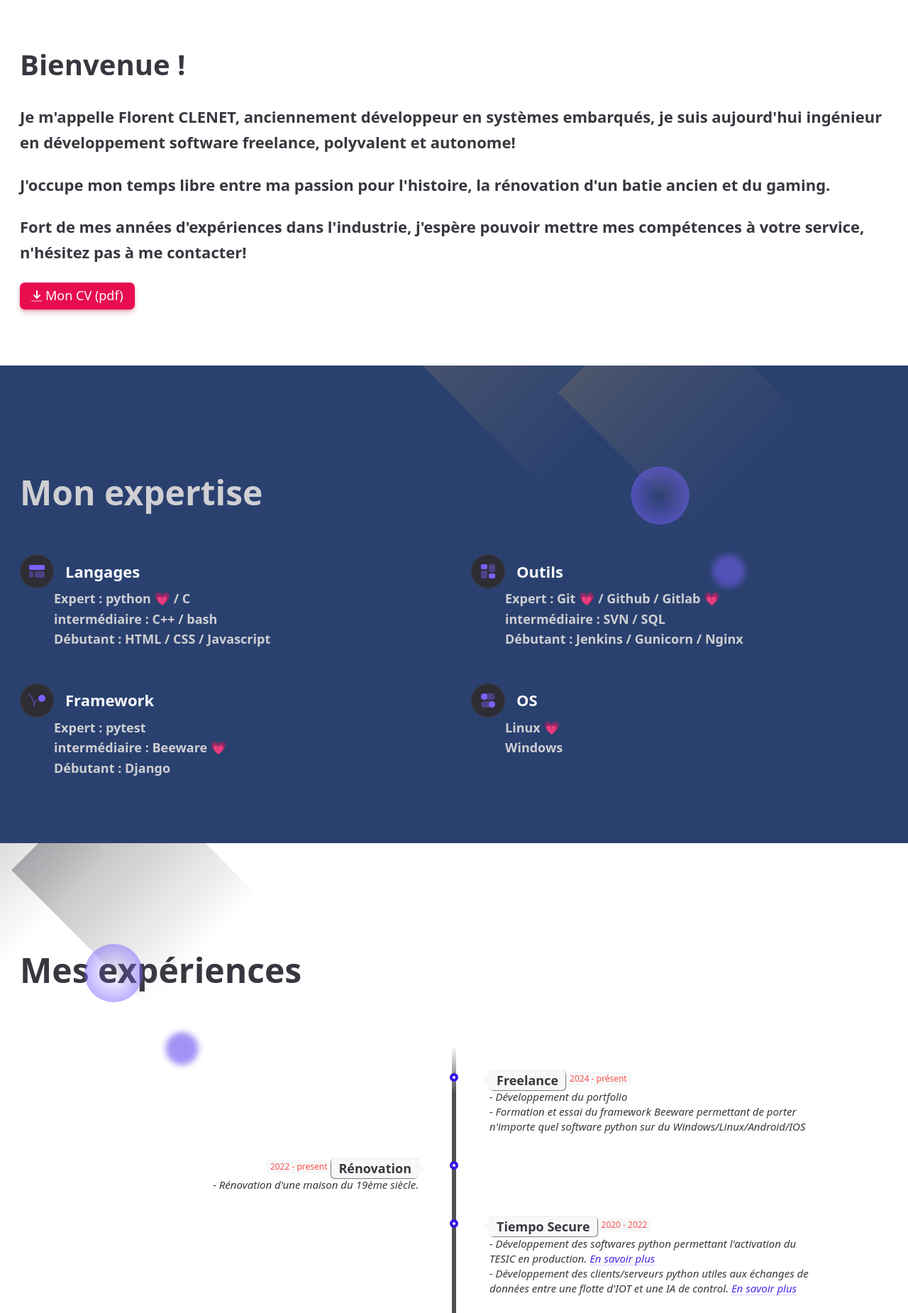
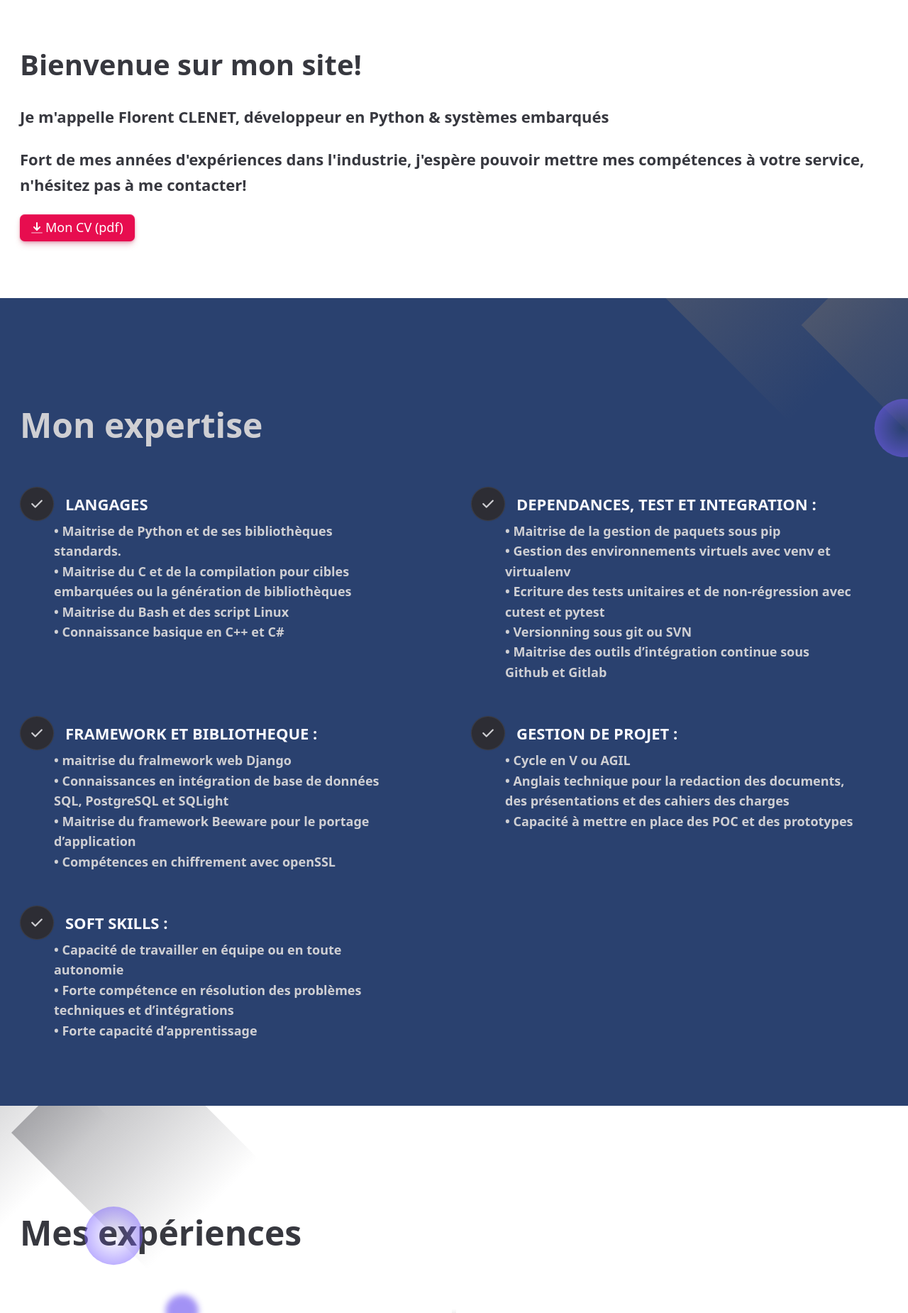
Before and after one commit to florent-clenet/portfolio_public, a Django app: template homepage/templates/homepage/index.html in a window 1280 px wide. Shown: the part 70-1920 px from the top of the page at 71% size. Run offline with Django 3.2, Linux system fonts and the light colour scheme; the template is opened without the code that fills it, so the values that code supplies are empty, except form fields; tables that the repository leaves empty hold one stand-in row (values such as "Sample post"); form fields are guessed from the names that the template uses.

Commit message:
Fix typo and color in timeline, overhaul expertise part, move background image

```diff
--- a/homepage/static/css/_1_diagonal-section.css
+++ b/homepage/static/css/_1_diagonal-section.css
@@ -34,7 +34,7 @@ Usage: codyhouse.co/license
     position: absolute;
     top: 0;
     left: 30%;
-    transform: translateX(-50%);
+    transform: translateX(-30%);
     width: 134%;
     min-width: 1280px;
     max-width: 1920px;
--- a/homepage/static/css/timeline.css
+++ b/homepage/static/css/timeline.css
@@ -75,7 +75,7 @@ body {
   .flag {
     position: relative;
     display: inline;
-    background: rgb(248,248,248);
+    background: hsla(var(--color-primary-h), var(--color-primary-s), calc(var(--color-primary-l) * 0.9), 0.5);
     padding: 2px 10px;
     border-radius: 5px;
 
@@ -106,7 +106,7 @@ body {
     height: 12px;
     margin-top: -10px;
     background: #fff;
-    border-radius: 10px;
+    border-radius: 15px;
     border: 4px solid hsl(var(--color-primary-h), var(--color-primary-s), calc(var(--color-primary-l) * 0.9));
     z-index: 10;
   }
@@ -147,7 +147,7 @@ body {
     display: inline;
 
     line-height: 1em;
-    font-size: 0.66666em;
+    font-size: 1em;
     color: rgb(250,80,80);
     vertical-align: middle;
   }
--- a/homepage/templates/homepage/index.html
+++ b/homepage/templates/homepage/index.html
@@ -22,9 +22,8 @@
           <!--ABOUT-->
         <div class="container max-width-adaptive-lg">
           <div class="text-component text-component--relaxed">
-            <p class="text-2xl font-semibold color-contrast-high">Bienvenue !</p>
-            <p class="text-md font-semibold">Je m'appelle Florent CLENET, anciennement développeur en systèmes embarqués, je suis aujourd'hui ingénieur en développement software freelance, polyvalent et autonome!</p>
-            <p class="text-md font-semibold">J'occupe mon temps libre entre ma passion pour l'histoire, la rénovation d'un batie ancien et du gaming.</p>
+            <p class="text-2xl font-semibold color-contrast-high">Bienvenue sur mon site!</p>
+            <p class="text-md font-semibold">Je m'appelle Florent CLENET, développeur en Python & systèmes embarqués</p>
             <p class="text-md font-semibold">Fort de mes années d'expériences dans l'industrie, j'espère pouvoir mettre mes compétences à votre service, n'hésitez pas à me contacter!</p>
             <a href="{% static 'pdf/Resume.pdf' %}" target="_blank" class="btn btn--accent gap-3xs">
               <svg class="icon icon--xs" viewBox="0 0 16 16" aria-hidden="true">
@@ -52,91 +51,99 @@
               <li class="col-6@md">
                 <div class="flex gap-sm items-center">
                   <figure class="flex-shrink-0 inline-flex flex-center width-lg height-lg radius-50% inner-glow shadow-ring bg-light">
-                    <svg class="icon icon--sm color-primary" viewBox="0 0 24 24" aria-hidden="true">
-                      <g fill="currentColor">
-                        <path d="M21 10H3c-1.103 0-2-.897-2-2V5c0-1.103.897-2 2-2h18c1.103 0 2 .897 2 2v3c0 1.103-.897 2-2 2z"></path>
-                        <rect x="1" y="12" width="6" height="9" rx="2" ry="2" opacity=".4"></rect>
-                        <rect x="9" y="12" width="14" height="9" rx="2" ry="2" opacity=".4"></rect>
-                      </g>
-                    </svg>
+                    <svg class="icon" viewBox="0 0 12 12" aria-hidden="true"><polyline points="1.5 6 4.5 9 10.5 3" fill="none" stroke="currentColor" stroke-width="1.5" stroke-linecap="round" stroke-linejoin="round"/></svg>
                   </figure>
 
-                  <h4>Langages</h4>
+                  <h4>LANGAGES</h4>
+                </div>
+
+
+                <div class=" gap-sm">
+                  <div class="width-lg" aria-hidden="true"></div>
+                  <p class="padding-x-lg color-contrast-high font-semibold line-height-lg">• Maitrise de Python et de ses bibliothèques standards.</p>
+                  <p class="padding-x-lg color-contrast-high font-semibold  line-height-lg">• Maitrise du C et de la compilation pour cibles embarquées ou la génération
+                    de bibliothèques </p>
+                  <p class="padding-x-lg color-contrast-high font-semibold line-height-lg">• Maitrise du Bash et des script Linux</p>
+                  <p class="padding-x-lg color-contrast-high font-semibold line-height-lg">• Connaissance basique en C++ et C#</p>
+                </div>
+              </li>
+
+
+
+
+
+
+
+
+              <li class="col-6@md">
+                <div class="flex gap-sm items-center">
+                  <figure class="flex-shrink-0 inline-flex flex-center width-lg height-lg radius-50% inner-glow shadow-ring bg-light">
+                    <svg class="icon" viewBox="0 0 12 12" aria-hidden="true"><polyline points="1.5 6 4.5 9 10.5 3" fill="none" stroke="currentColor" stroke-width="1.5" stroke-linecap="round" stroke-linejoin="round"/></svg>
+                  </figure>
+
+                  <h4>DEPENDANCES, TEST ET INTEGRATION :</h4>
                 </div>
 
                 <div class=" gap-sm">
-                  <div class="width-lg" aria-hidden="true"></div>
-                  <p class="padding-x-lg color-contrast-high font-semibold line-height-lg">Expert :   python  &#128151  /  C </p>
-                  <p class="padding-x-lg color-contrast-high font-semibold  line-height-lg">intermédiaire :   C++ /   bash </p>
-                  <p class="padding-x-lg color-contrast-high font-semibold line-height-lg">Débutant :   HTML /   CSS /  Javascript</p>
+                  <div class=" width-lg" aria-hidden="true"></div>
+                  <p class="padding-x-lg color-contrast-high font-semibold line-height-lg">• Maitrise de la gestion de paquets sous pip</p>
+                  <p class="padding-x-lg color-contrast-high font-semibold line-height-lg">• Gestion des environnements virtuels avec venv et virtualenv</p>
+                  <p class="padding-x-lg color-contrast-high font-semibold line-height-lg">• Ecriture des tests unitaires et de non-régression avec cutest et pytest</p>
+                  <p class="padding-x-lg color-contrast-high font-semibold line-height-lg">• Versionning sous git ou SVN</p>
+                  <p class="padding-x-lg color-contrast-high font-semibold line-height-lg">• Maitrise des outils d’intégration continue sous Github et Gitlab</p>
                 </div>
               </li>
 
               <li class="col-6@md">
                 <div class="flex gap-sm items-center">
                   <figure class="flex-shrink-0 inline-flex flex-center width-lg height-lg radius-50% inner-glow shadow-ring bg-light">
-                    <svg class="icon icon--sm color-primary" viewBox="0 0 24 24" aria-hidden="true">
-                      <g fill="currentColor">
-                        <path d="M9 9H4c-1.103 0-2-.897-2-2V4c0-1.103.897-2 2-2h5c1.103 0 2 .897 2 2v3c0 1.103-.897 2-2 2z"></path>
-                        <rect x="2" y="11" width="9" height="11" rx="2" ry="2" opacity=".4"></rect>
-                        <path d="M20 22h-5c-1.103 0-2-.897-2-2v-3c0-1.103.897-2 2-2h5c1.103 0 2 .897 2 2v3c0 1.103-.897 2-2 2z"></path>
-                        <rect x="13" y="2" width="9" height="11" rx="2" ry="2" transform="rotate(180 17.5 7.5)" opacity=".4"></rect>
-                      </g>
-                    </svg>
+                    <svg class="icon" viewBox="0 0 12 12" aria-hidden="true"><polyline points="1.5 6 4.5 9 10.5 3" fill="none" stroke="currentColor" stroke-width="1.5" stroke-linecap="round" stroke-linejoin="round"/></svg>
                   </figure>
 
-                  <h4>Outils</h4>
+                  <h4>FRAMEWORK ET BIBLIOTHEQUE :</h4>
                 </div>
 
-                <div class=" gap-sm">
-                  <div class=" width-lg" aria-hidden="true"></div>
-                  <p class="padding-x-lg color-contrast-high font-semibold line-height-lg">Expert : Git  &#128151 / Github / Gitlab  &#128151</p>
-                  <p class="padding-x-lg color-contrast-high font-semibold line-height-lg">intermédiaire :  SVN /  SQL</p>
-                  <p class="padding-x-lg color-contrast-high font-semibold line-height-lg">Débutant : Jenkins / Gunicorn /  Nginx</p>
+                <div class="gap-sm">
+                  <div class="width-lg" aria-hidden="true"></div>
+                  <p class="padding-x-lg color-contrast-high font-semibold line-height-lg">• maitrise du fralmework web Django</p>
+                  <p class="padding-x-lg color-contrast-high font-semibold line-height-lg">• Connaissances en intégration de base de données SQL, PostgreSQL et
+                    SQLight</p>
+                  <p class="padding-x-lg color-contrast-high font-semibold line-height-lg">• Maitrise du framework Beeware pour le portage d’application</p>
+                  <p class="padding-x-lg color-contrast-high font-semibold line-height-lg">• Compétences en chiffrement avec openSSL</p>
                 </div>
               </li>
 
               <li class="col-6@md">
                 <div class="flex gap-sm items-center">
                   <figure class="flex-shrink-0 inline-flex flex-center width-lg height-lg radius-50% inner-glow shadow-ring bg-light">
-                    <svg class="icon icon--sm color-primary" viewBox="0 0 24 24" aria-hidden="true">
-                      <g fill="currentColor">
-                        <circle cx="19" cy="9" r="5"></circle>
-                        <path d="M1 3.059A23.925 23.925 0 0 1 8 20c0-3.416 1.557-6.468 4-8.486" fill="none" opacity=".4" stroke="currentColor" stroke-linecap="round" stroke-linejoin="round" stroke-width="2"></path>
-                      </g>
-                    </svg>
+                    <svg class="icon" viewBox="0 0 12 12" aria-hidden="true"><polyline points="1.5 6 4.5 9 10.5 3" fill="none" stroke="currentColor" stroke-width="1.5" stroke-linecap="round" stroke-linejoin="round"/></svg>
                   </figure>
-
-                  <h4>Framework</h4>
+                  <h4>GESTION DE PROJET :</h4>
                 </div>
 
-                <div class="gap-sm">
+                <div class=" gap-sm">
                   <div class="width-lg" aria-hidden="true"></div>
-                  <p class="padding-x-lg color-contrast-high font-semibold line-height-lg">Expert : pytest</p>
-                  <p class="padding-x-lg color-contrast-high font-semibold line-height-lg">intermédiaire : Beeware  &#128151</p>
-                  <p class="padding-x-lg color-contrast-high font-semibold line-height-lg">Débutant : Django</p>
+                  <p class="padding-x-lg color-contrast-high font-semibold line-height-lg">• Cycle en V ou AGIL</p>
+                  <p class="padding-x-lg color-contrast-high font-semibold line-height-lg">• Anglais technique pour la redaction des documents, des présentations et des
+                    cahiers des charges</p>
+                  <p class="padding-x-lg color-contrast-high font-semibold line-height-lg">• Capacité à mettre en place des POC et des prototypes</p>
                 </div>
               </li>
+
 
               <li class="col-6@md">
                 <div class="flex gap-sm items-center">
                   <figure class="flex-shrink-0 inline-flex flex-center width-lg height-lg radius-50% inner-glow shadow-ring bg-light">
-                    <svg class="icon icon--sm color-primary" viewBox="0 0 24 24" aria-hidden="true">
-                      <g fill="currentColor">
-                        <path d="M17.5 11h-11C4.019 11 2 8.981 2 6.5S4.019 2 6.5 2h11C19.981 2 22 4.019 22 6.5S19.981 11 17.5 11z" opacity=".4"></path>
-                        <circle cx="6.5" cy="6.5" r="4.5"></circle>
-                        <path d="M6.5 13h11c2.481 0 4.5 2.019 4.5 4.5S19.981 22 17.5 22h-11C4.019 22 2 19.981 2 17.5S4.019 13 6.5 13z" opacity=".4"></path>
-                        <circle cx="17.5" cy="17.5" r="4.5"></circle>
-                      </g>
-                    </svg>
+                    <svg class="icon" viewBox="0 0 12 12" aria-hidden="true"><polyline points="1.5 6 4.5 9 10.5 3" fill="none" stroke="currentColor" stroke-width="1.5" stroke-linecap="round" stroke-linejoin="round"/></svg>
                   </figure>
-                  <h4>OS</h4>
+                  <h4>SOFT SKILLS :</h4>
                 </div>
 
                 <div class=" gap-sm">
                   <div class="width-lg" aria-hidden="true"></div>
-                  <p class="padding-x-lg color-contrast-high font-semibold line-height-lg">Linux &#128151</p>
-                  <p class="padding-x-lg color-contrast-high font-semibold line-height-lg">Windows</p>
+                  <p class="padding-x-lg color-contrast-high font-semibold line-height-lg">• Capacité de travailler en équipe ou en toute autonomie</p>
+                  <p class="padding-x-lg color-contrast-high font-semibold line-height-lg">• Forte compétence en résolution des problèmes techniques et d’intégrations</p>
+                  <p class="padding-x-lg color-contrast-high font-semibold line-height-lg">• Forte capacité d’apprentissage</p>
                 </div>
               </li>
             </ul>
--- a/homepage/templates/homepage/timeline.html
+++ b/homepage/templates/homepage/timeline.html
@@ -21,8 +21,8 @@
 				<span class="flag">Freelance</span>
 				<span class="time-wrapper"><span class="time">2024 - présent</span></span>
 			</div>
-			<div class="text-sm font-italic">- Développement du portfolio</div>
-            <div class="text-sm font-italic">- Formation et essai du framework Beeware permettant de porter n'importe quel software python sur du Windows/Linux/Android/IOS</div>
+			<div class="font-semibold">- Développement du portfolio</div>
+            <div class="font-semibold">- Formation et essai du framework Beeware permettant de porter n'importe quel software python sur du Windows/Linux/Android/IOS</div>
 		</div>
 	</li>
 
@@ -33,7 +33,7 @@
 				<span class="flag">Rénovation</span>
 				<span class="time-wrapper"><span class="time">2022 - present</span></span>
 			</div>
-			<div class="text-sm font-italic">- Rénovation d'une maison du 19ème siècle.</div>
+			<div class="font-semibold">- Rénovation d'une maison du 19ème siècle.</div>
 		</div>
 	</li>
 
@@ -44,8 +44,8 @@
 				<span class="flag">Tiempo Secure</span>
 				<span class="time-wrapper"><span class="time">2020 - 2022</span></span>
 			</div>
-			<div class="text-sm font-italic">- Développement des softwares python permettant l'activation du TESIC en production. <a href="https://www.tiempo-secure.com/tesic-secure-enclave/" target="_blank" class="link">En savoir plus</a></div>
-            <div class="text-sm font-italic">- Développement des clients/serveurs python utiles aux échanges de données entre une flotte d'IOT et une IA de control. <a href="https://www.leti-cea.fr/cea-tech/leti/Pages/actualites/News/Avec-le-Grand-Defi-Cyber-Tiempo-Secure-et-le-CEA-rendent-Internet-des-Objets-plus-robuste.aspx" target="_blank" class="link">En savoir plus</a></div>
+			<div class="font-semibold">- Développement des softwares python permettant l'activation du TESIC en production. <a href="https://www.tiempo-secure.com/tesic-secure-enclave/" target="_blank" class="link">En savoir plus</a></div>
+            <div class="font-semibold">- Développement des clients/serveurs python utiles aux échanges de données entre une flotte d'IOT et une IA de control. <a href="https://www.leti-cea.fr/cea-tech/leti/Pages/actualites/News/Avec-le-Grand-Defi-Cyber-Tiempo-Secure-et-le-CEA-rendent-Internet-des-Objets-plus-robuste.aspx" target="_blank" class="link">En savoir plus</a></div>
 		</div>
 	</li>
 
@@ -53,10 +53,10 @@
 		<div class="direction-l">
 			<div class="flag-wrapper">
 				<span class="flag">Lennatech</span>
-				<span class="time-wrapper"><span class="time">2019 - 2020</span></span>
+				<span class="font-semibold time-wrapper"><span class="time">2019 - 2020</span></span>
 			</div>
-			<div class="text-sm font-italic">- Début de mission en tant que prestataire chez Tiempo Secure.</div>
-            <div class="text-sm font-italic">- Mission chez Hager, reprise d'un projet de downgrade d'un détecteur de mouvement exterieur pour central d'alarme.</div>
+			<div class="font-semibold">- Début de mission en tant que prestataire chez Tiempo Secure.</div>
+            <div class="font-semibold">- Mission chez Hager, reprise d'un projet de downgrade d'un détecteur de mouvement exterieur pour central d'alarme.</div>
 		</div>
 	</li>
 
@@ -66,7 +66,7 @@
 				<span class="flag">Kaizen</span>
 				<span class="time-wrapper"><span class="time">2018 - 2019</span></span>
 			</div>
-			<div class="text-sm font-italic">- Mission chez Bio-Logic, participation au développement des produits auxilaires de la nouvelle gamme de cycleur de batteries. <a href="https://www.biologic.net/products/bcs-900-2/" target="_blank" class="link">En savoir plus</a></div>
+			<div class="font-semibold">- Mission chez Bio-Logic, participation au développement des produits auxilaires de la nouvelle gamme de cycleur de batteries. <a href="https://www.biologic.net/products/bcs-900-2/" target="_blank" class="link">En savoir plus</a></div>
 		</div>
 	</li>
 
@@ -76,8 +76,8 @@
 				<span class="flag">Open</span>
 				<span class="time-wrapper"><span class="time">2016 - 2018</span></span>
 			</div>
-			<div class="text-sm font-italic">- Projet Ibisv2, participation au développement des boitiers permettant la télérelève à des compteurs éléctrique d'ancienne génération.</div>
-            <div class="text-sm font-italic">- Développement de prototype de détècteur d'inactivité afin de surveiller l'état physique de travailleurs isolés (exemple: en cas de malaise).</div>
+			<div class="font-semibold">- Projet Ibisv2, participation au développement des boitiers permettant la télérelève à des compteurs éléctrique d'ancienne génération.</div>
+            <div class="font-semibold">- Développement de prototype de détècteur d'inactivité afin de surveiller l'état physique de travailleurs isolés (exemple: en cas de malaise).</div>
 		</div>
 	</li>
 
```
